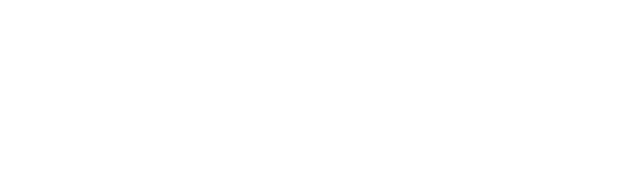
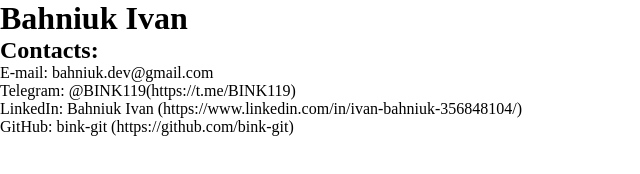
Before and after one commit to bink-git/rsschool-cv, a plain HTML site: page index.html in a window 1280 px wide. Shown: the whole page, without its empty margins (0-640 px from the left). Drawn offline with Linux system fonts and the light colour scheme.

Commit message:
feat: add simple test markup

```diff
--- a/index.html
+++ b/index.html
@@ -7,5 +7,17 @@
     <title>Document</title>
     <link rel="stylesheet" href="style.css" />
   </head>
-  <body></body>
+  <body>
+    <h1>Bahniuk Ivan</h1>
+    <section class="contacts">
+      <h2>Contacts:</h2>
+      <p>E-mail: bahniuk.dev@gmail.com</p>
+      <p>Telegram: @BINK119(https://t.me/BINK119)</p>
+      <p>
+        LinkedIn: Bahniuk Ivan
+        (https://www.linkedin.com/in/ivan-bahniuk-356848104/)
+      </p>
+      <p>GitHub: bink-git (https://github.com/bink-git)</p>
+    </section>
+  </body>
 </html>
```
